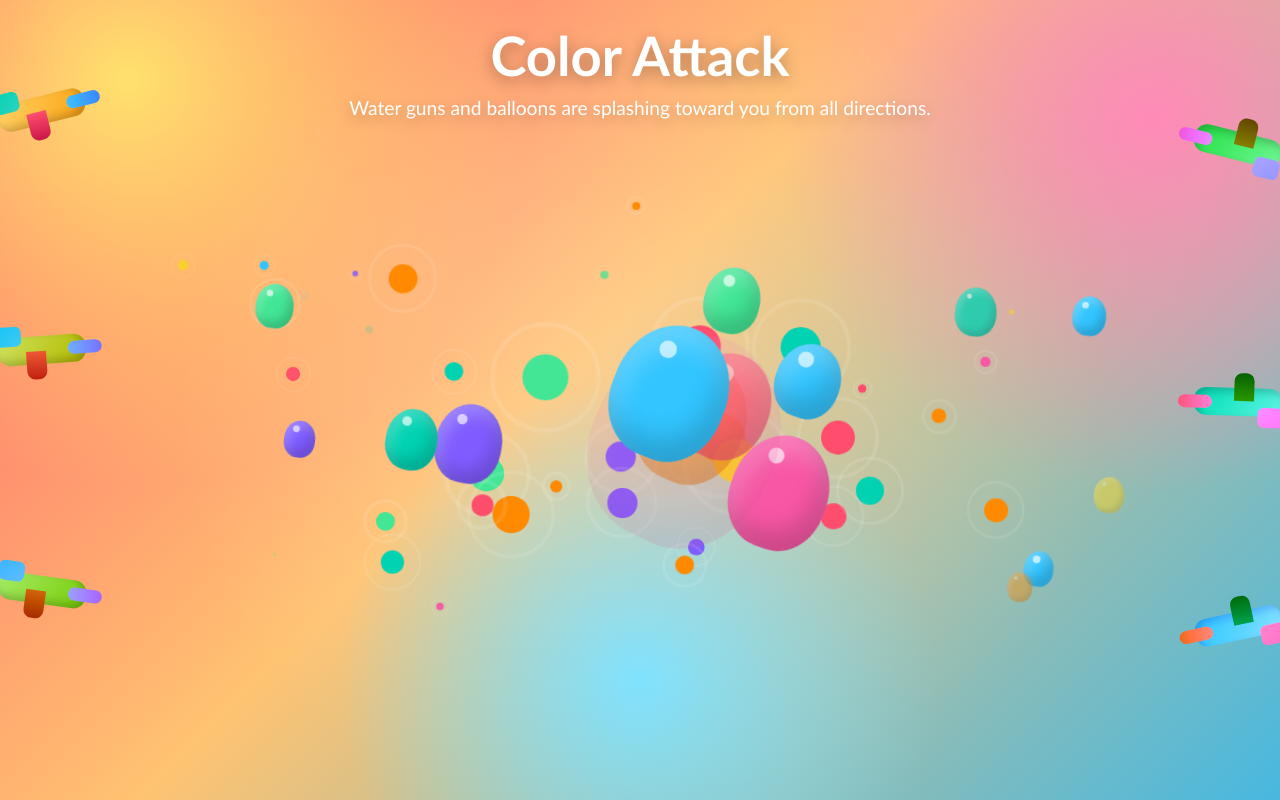
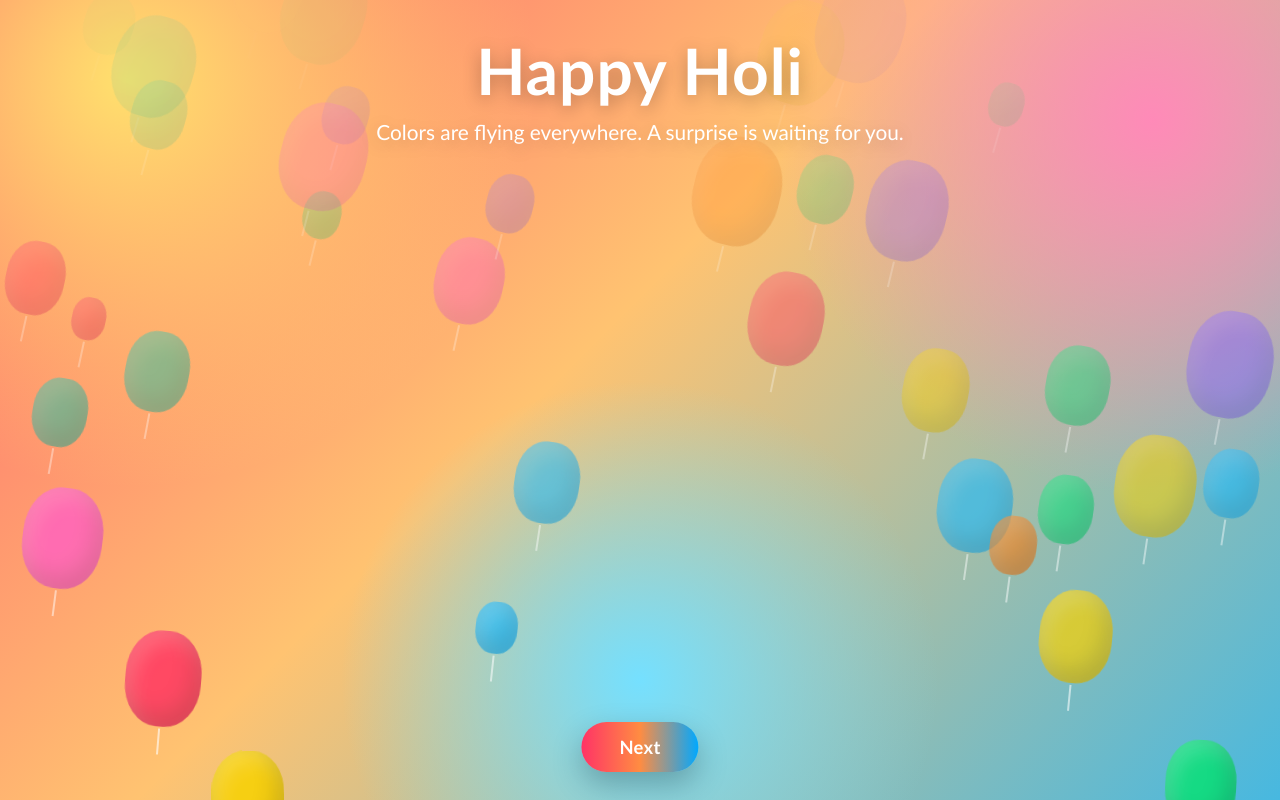
Before and after one commit to HappyNewYear-2026/holi, a Next.js app: page / in a window 1280 px wide. Built offline with nearby package versions, Linux system fonts and the light colour scheme.

Commit message:
Update page.js

```diff
--- a/app/page.js
+++ b/app/page.js
@@ -4,60 +4,27 @@ import Link from "next/link";
 import { useEffect, useMemo, useState } from "react";
 
 const colors = [
-  "#32c5ff",
-  "#ff4d6d",
-  "#f9d423",
-  "#42e695",
+  "#ff255e",
+  "#ff7f11",
+  "#f7d002",
+  "#0adf76",
+  "#14b9ff",
   "#7f5cff",
-  "#ff8a00",
-  "#00d2b2",
-  "#f857a6",
+  "#ff4dd8",
+  "#00c2a8",
 ];
 
-const guns = [
-  { side: "left", top: "14%", rotate: -14, hue: 0 },
-  { side: "left", top: "44%", rotate: -4, hue: 25 },
-  { side: "left", top: "74%", rotate: 8, hue: 45 },
-  { side: "right", top: "18%", rotate: 194, hue: 80 },
-  { side: "right", top: "50%", rotate: 182, hue: 120 },
-  { side: "right", top: "78%", rotate: 168, hue: 160 },
-];
-
-function createOffset() {
-  const x = Math.round((Math.random() * 2 - 1) * 48);
-  const y = Math.round((Math.random() * 2 - 1) * 36);
-  if (Math.abs(x) < 20 && Math.abs(y) < 16) {
-    return createOffset();
-  }
-  return { x, y };
-}
-
-export default function WishPage() {
-  const jets = useMemo(() => {
-    return Array.from({ length: 68 }, (_, id) => {
-      const offset = createOffset();
+export default function HomePage() {
+  const balloons = useMemo(() => {
+    return Array.from({ length: 48 }, (_, id) => {
+      const size = 34 + Math.random() * 56;
       return {
         id,
-        x: offset.x,
-        y: offset.y,
-        size: 10 + Math.random() * 22,
-        delay: Math.random() * 9.2,
-        duration: 0.8 + Math.random() * 1.4,
-        color: colors[Math.floor(Math.random() * colors.length)],
-      };
-    });
-  }, []);
-
-  const balloons = useMemo(() => {
-    return Array.from({ length: 24 }, (_, id) => {
-      const offset = createOffset();
-      return {
-        id,
-        x: offset.x,
-        y: offset.y,
-        size: 30 + Math.random() * 48,
-        delay: Math.random() * 9,
-        duration: 1.2 + Math.random() * 1.6,
+        left: Math.random() * 100,
+        delay: Math.random() * 2.6,
+        duration: 3.2 + Math.random() * 3,
+        drift: -80 + Math.random() * 160,
+        size,
         color: colors[Math.floor(Math.random() * colors.length)],
       };
     });
@@ -66,72 +33,35 @@ export default function WishPage() {
   const [showNext, setShowNext] = useState(false);
 
   useEffect(() => {
-    const timer = setTimeout(() => setShowNext(true), 10000);
+    const timer = setTimeout(() => setShowNext(true), 4300);
     return () => clearTimeout(timer);
   }, []);
 
   return (
-    <main className="action-page">
-      <div className="action-title">
-        <h2>Color Attack</h2>
-        <p>Water guns and balloons are splashing toward you from all directions.</p>
+    <main className="holi-stage">
+      <div className="holi-title">
+        <h1>Happy Holi</h1>
+        <p>Colors are flying everywhere. A surprise is waiting for you.</p>
       </div>
 
-      <div className="guns-layer">
-        {guns.map((gun, idx) => (
-          <div
-            key={idx}
-            className={`water-gun ${gun.side}`}
-            style={{
-              top: gun.top,
-              transform: `translateY(-50%) rotate(${gun.rotate}deg)`,
-              filter: `hue-rotate(${gun.hue}deg)`,
-            }}
-          >
-            <span className="gun-body" />
-            <span className="gun-nozzle" />
-            <span className="gun-handle" />
-            <span className="gun-tank" />
-          </div>
-        ))}
-      </div>
+      {balloons.map((b) => (
+        <span
+          key={b.id}
+          className="balloon"
+          style={{
+            left: `${b.left}%`,
+            width: `${b.size}px`,
+            height: `${b.size * 1.26}px`,
+            animationDelay: `${b.delay}s`,
+            animationDuration: `${b.duration}s`,
+            background: b.color,
+            "--drift": `${b.drift}px`,
+          }}
+        />
+      ))}
 
-      <div className="projectile-layer" aria-hidden="true">
-        {jets.map((jet) => (
-          <span
-            key={`jet-${jet.id}`}
-            className="splash-dot"
-            style={{
-              width: `${jet.size}px`,
-              height: `${jet.size}px`,
-              background: jet.color,
-              animationDelay: `${jet.delay}s`,
-              animationDuration: `${jet.duration}s`,
-              "--sx": `${jet.x}vw`,
-              "--sy": `${jet.y}vh`,
-            }}
-          />
-        ))}
-
-        {balloons.map((balloon) => (
-          <span
-            key={`balloon-${balloon.id}`}
-            className="strike-balloon"
-            style={{
-              width: `${balloon.size}px`,
-              height: `${balloon.size * 1.18}px`,
-              background: balloon.color,
-              animationDelay: `${balloon.delay}s`,
-              animationDuration: `${balloon.duration}s`,
-              "--bx": `${balloon.x}vw`,
-              "--by": `${balloon.y}vh`,
-            }}
-          />
-        ))}
-      </div>
-
-      <div className={`next-wrap action-next ${showNext ? "show" : ""}`}>
-        <Link href="/final" className="next-btn">
+      <div className={`next-wrap ${showNext ? "show" : ""}`}>
+        <Link href="/wish" className="next-btn">
           Next
         </Link>
       </div>
```
